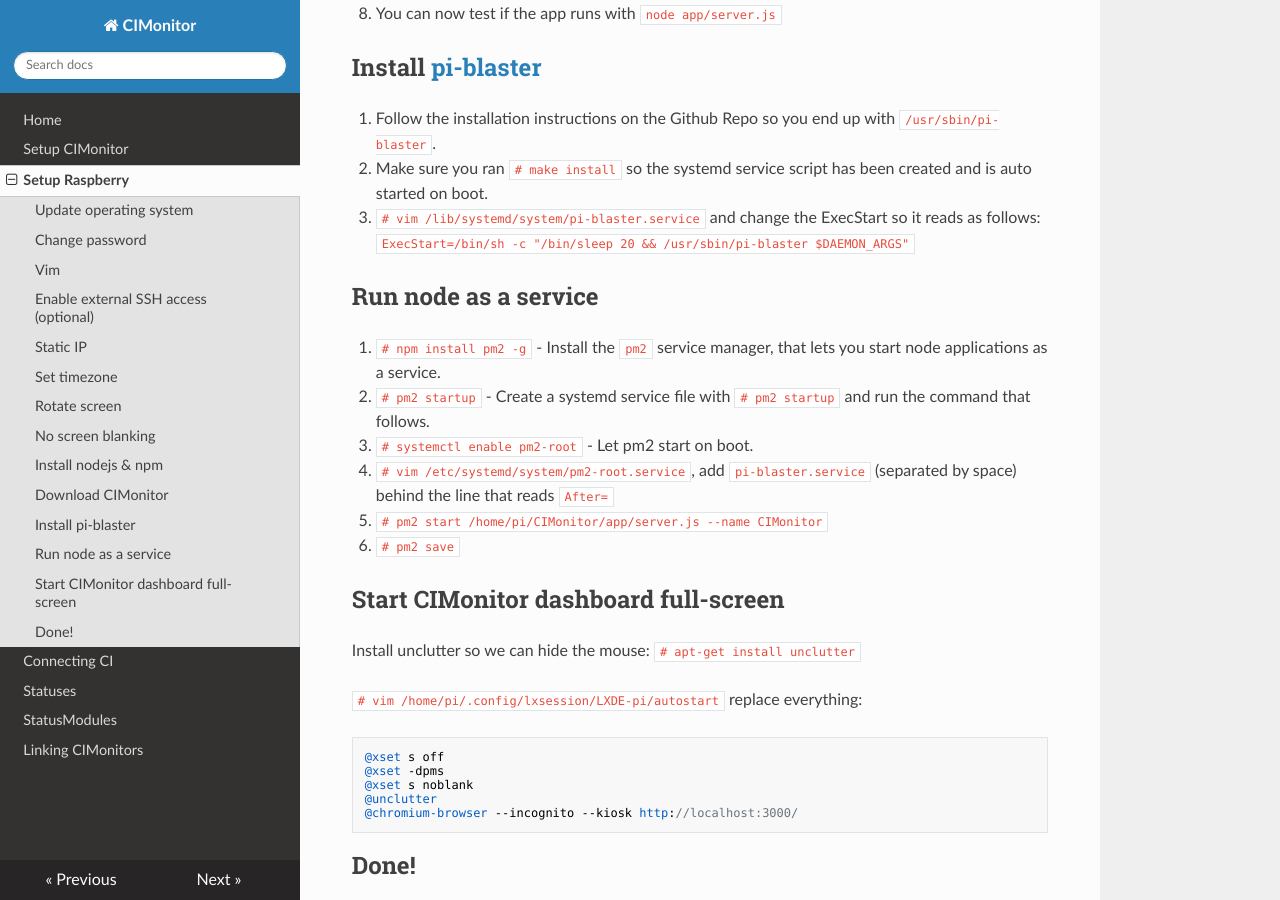
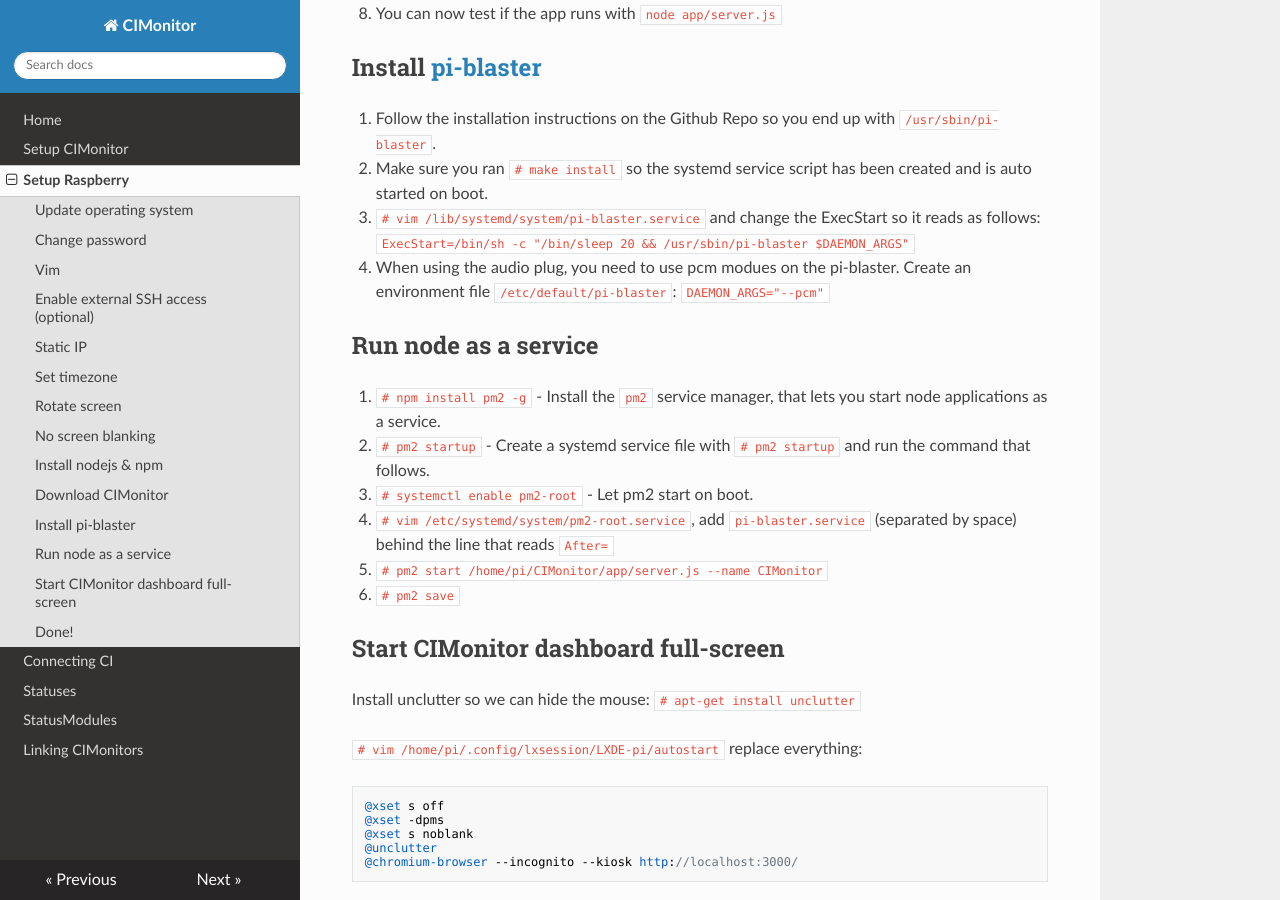
Before and after one commit to FuturePortal/CIMonitor, an MkDocs documentation site: the page built from docs/setup-raspberry.md, in a window 1280 px wide and 900 px high, scrolled down 2140 px. Built offline with MkDocs 1.6.1, drawn with Linux system fonts in a browser that asks for light colours; nearby versions of some CDN libraries; old or Windows-style settings are respelled for this version of MkDocs.

Commit message:
Free up the audio jack in the raspberry config

````diff
--- a/docs/setup-raspberry.md
+++ b/docs/setup-raspberry.md
@@ -91,6 +91,10 @@
     ```
     ExecStart=/bin/sh -c "/bin/sleep 20 && /usr/sbin/pi-blaster $DAEMON_ARGS"
     ```
+1. When using the audio plug, you need to use pcm modues on the pi-blaster. Create an environment file `/etc/default/pi-blaster`:
+    ```
+    DAEMON_ARGS="--pcm"
+    ```
 
 ## Run node as a service
 
````
